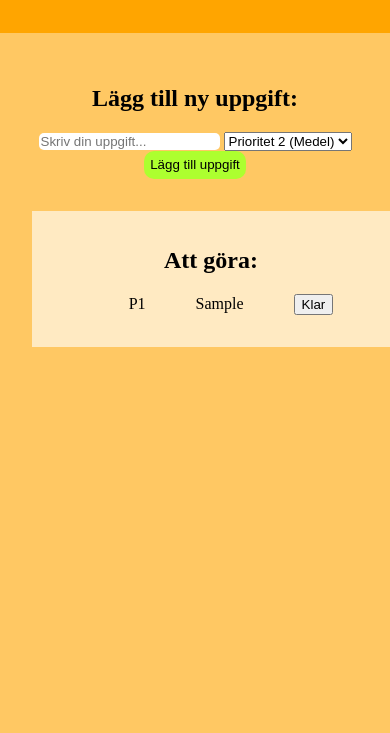
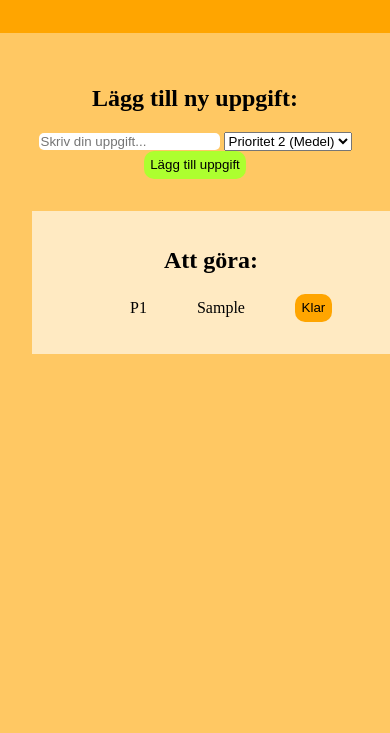
Before and after one commit to anglajuliusson/DT208G-Moment2, a website built with Parcel: page src/index.html in a window 390 px wide. Both pictures are taken after typing "Sample" into the empty fields and a click on the button "Lägg till uppgift". Shown: the part 111-844 px from the top of the page. Built offline with nearby package versions, Linux system fonts and the light colour scheme.

Commit message:
CSS för klar-knappen

```diff
--- a/src/css/main.css
+++ b/src/css/main.css
@@ -48,6 +48,12 @@ ul {
     justify-content: center;
     gap: 50px;
 }
+#todoList button {
+    background-color: orange;
+    padding: 0.5em;
+    border-radius: 10px;
+    border: none;
+}
 }
 @media (max-width: 1024px) {
     .header, .footer {
@@ -92,6 +98,12 @@ ul {
         justify-content: center;
         gap: 50px;
     }
+    #todoList button {
+        background-color: orange;
+        padding: 0.5em;
+        border-radius: 10px;
+        border: none;
+    }
 }
 @media (max-width: 600px) {
     .header, .footer {
@@ -126,4 +138,10 @@ ul {
         justify-content: center;
         gap: 50px;
     }
+    #todoList button {
+        background-color: orange;
+        padding: 0.5em;
+        border-radius: 10px;
+        border: none;
+    }
 }
```
